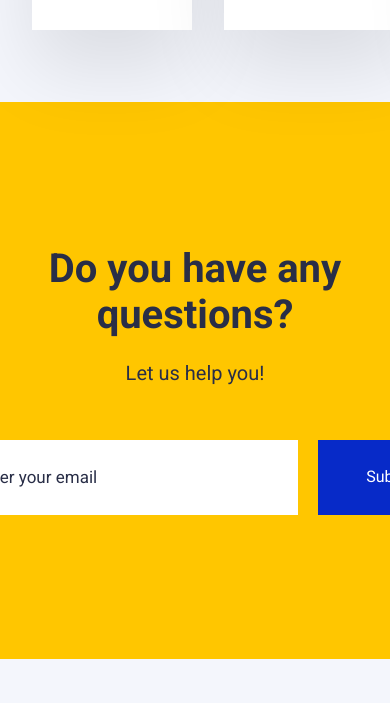
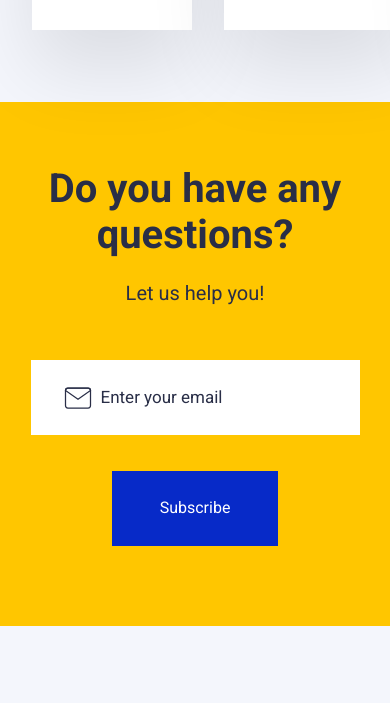
Before and after one commit to evagapi/ironhack-mid-term-project-group-6, a website: page index.html in a window 390 px wide. Shown: the part 3628-4331 px from the top of the page. Drawn offline with Linux system fonts and the light colour scheme; no server answers.

Commit message:
feat: make contact us section responsive and add required input

```diff
--- a/css/contact.css
+++ b/css/contact.css
@@ -56,3 +56,25 @@
   color: #fff;
   background-color: var(--color-primary);
 }
+
+@media (max-width: 640px) {
+  .contact-heading {
+    padding-top: 4rem;
+  }
+
+  .form-element {
+    padding-bottom: 4rem;
+  }
+
+  .email-input-wrapper {
+    flex-wrap: wrap;
+  }
+
+  .email-input {
+    padding-right: 4rem;
+  }
+
+  .submit-button {
+    margin: 1rem;
+  }
+}
--- a/index.html
+++ b/index.html
@@ -228,6 +228,7 @@
             <input
               type="email"
               id="email"
+              required="required"
               class="headline-text-regular email-input"
               placeholder="Enter your email"
             />
```
